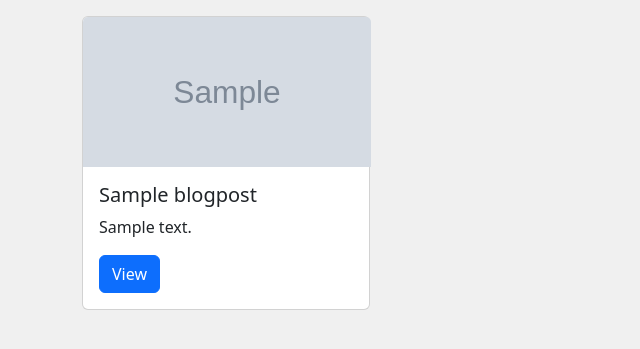
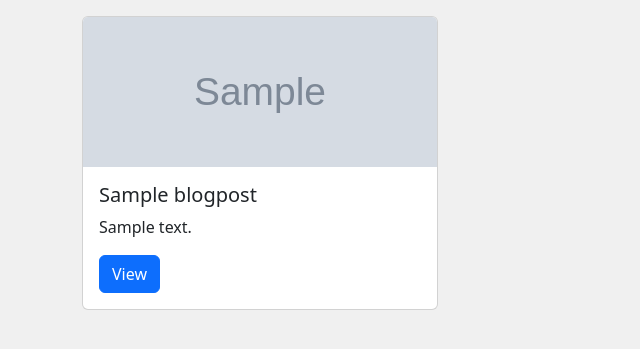
Before and after one commit to adityatakharya/ClearWrite, a Node server app: page / in a window 1280 px wide. Shown: the part 56-405 px from the top of the page, without its empty margins (0-640 px from the left). Run offline with Node 20, Linux system fonts and the light colour scheme; tables that the repository leaves empty hold one stand-in row (values such as "Sample post"); grey boxes marked "Sample" are stand-in pictures; some libraries are stand-ins or nearby versions.

Commit message:
Fixed Card Overlapping in Smaller Screens

```diff
--- a/views/home.ejs
+++ b/views/home.ejs
@@ -7,22 +7,26 @@
   <title>Home | Clear Write</title>
   <style>
     .card-img-top {
-            width: 18rem; /* Set a fixed width */
-            height: 150px; /* Set a fixed height */
-            object-fit: cover; /* Ensure the entire image is visible within the container */
+      height: 150px;
+      object-fit: cover;
     }
-        body{
-            background-color: rgb(240, 240, 240);;
+    body {
+      background-color: rgb(240, 240, 240);
+    }
+    @media (max-width: 767px) {
+      .card {
+        width: 100%;
+      }
     }
   </style>
 </head>
 <body>
   <%- include("./partials/nav.ejs") %>
   <div class="container mt-3">
-        <div class="row row-cols-3">
+    <div class="row row-cols-lg-3 row-cols-md-2 row-cols-1">
       <% allBlogs.forEach(blog => { %>
-                <div class="col" style="margin-bottom: 20px;">
-                    <div class="card col" style="width: 18rem;">
+        <div class="col mb-3">
+          <div class="card">
             <img src="<%= blog.coverImageURL %>" class="card-img-top" alt="coverImage">
             <div class="card-body">
               <h5 class="card-title"><%= blog.title %></h5>
```
Also changed, not shown: 1 other file. Lines whose indentation alone changed are shown as unchanged.
